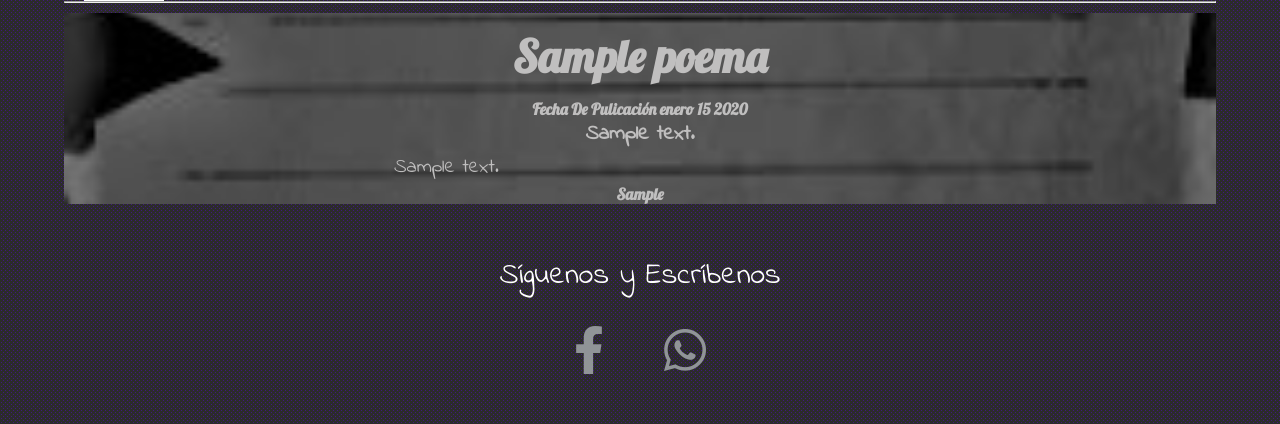
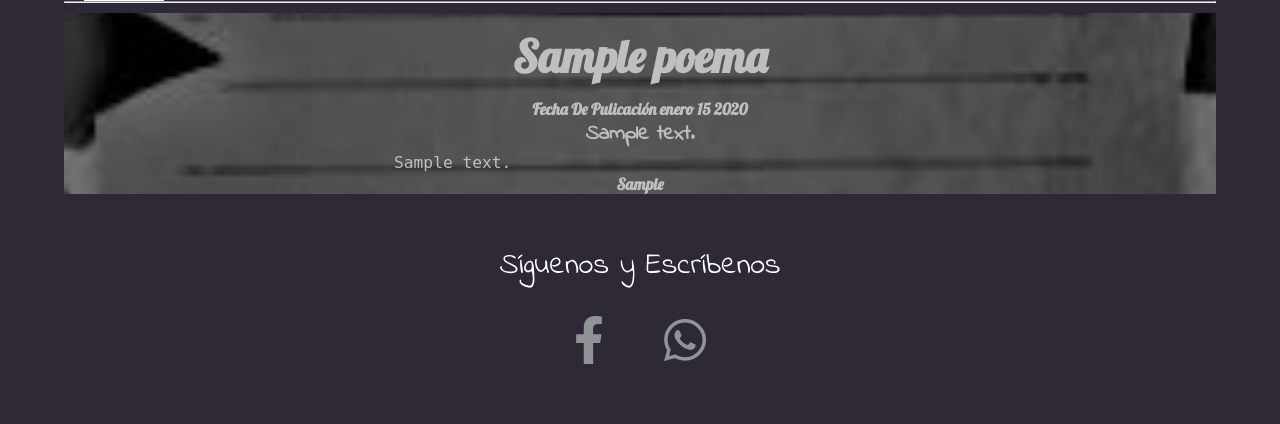
Before and after one commit to poemasymusica504/poemasymusicadjangoapp, a Django app: page /1/ in a window 1280 px wide. Shown: the part 69-493 px from the top of the page. Run offline with Django 4.2, Linux system fonts and the light colour scheme; tables that the repository leaves empty hold one stand-in row (values such as "Sample post"); some libraries are stand-ins or nearby versions; some web fonts are replaced.

Commit message:
cambio de p por pre

```diff
--- a/amor/static/main.css
+++ b/amor/static/main.css
@@ -141,6 +141,13 @@ hr {
     display: flow-root;
 }
 .poema p {
+    width: auto;
+    padding: 4px 1px 2px 330px;
+    text-align: start;
+    font-size: 125%;
+    display: flow-root;
+}
+.poema pre {
     width: auto;
     padding: 4px 1px 2px 330px;
     text-align: start;
--- a/amor/templates/poema_detail.html
+++ b/amor/templates/poema_detail.html
@@ -4,7 +4,7 @@
             <h2>{{poema.titulo}}</h2>
             <h4>Fecha De Pulicación {{poema.fecha|date:'F j Y'}}</h4>
             <h3>{{poema.descripcion}}</h3>
-            <p>{{poema.poema_text|safe}}</p>
+            <pre>{{poema.poema_text}}</pre>
             <h4>{{poema.escritor}}</h4>
         </section>
         {% endblock  %}
--- a/motivacion/templates/poemo_detail.html
+++ b/motivacion/templates/poemo_detail.html
@@ -4,7 +4,7 @@
             <h2>{{poemo.titulo}}</h2>
             <h4>Fecha De Pulicación {{poemo.fecha|date:'F j Y'}}</h4>
             <h3>{{poemo.descripcion}}</h3>
-            <p>{{poemo.poema_text|safe}}</p>
+            <pre>{{poemo.poema_text}}</pre>
             <h4>{{poemo.escritor}}</h4>
         </section>
         {% endblock  %}
```
